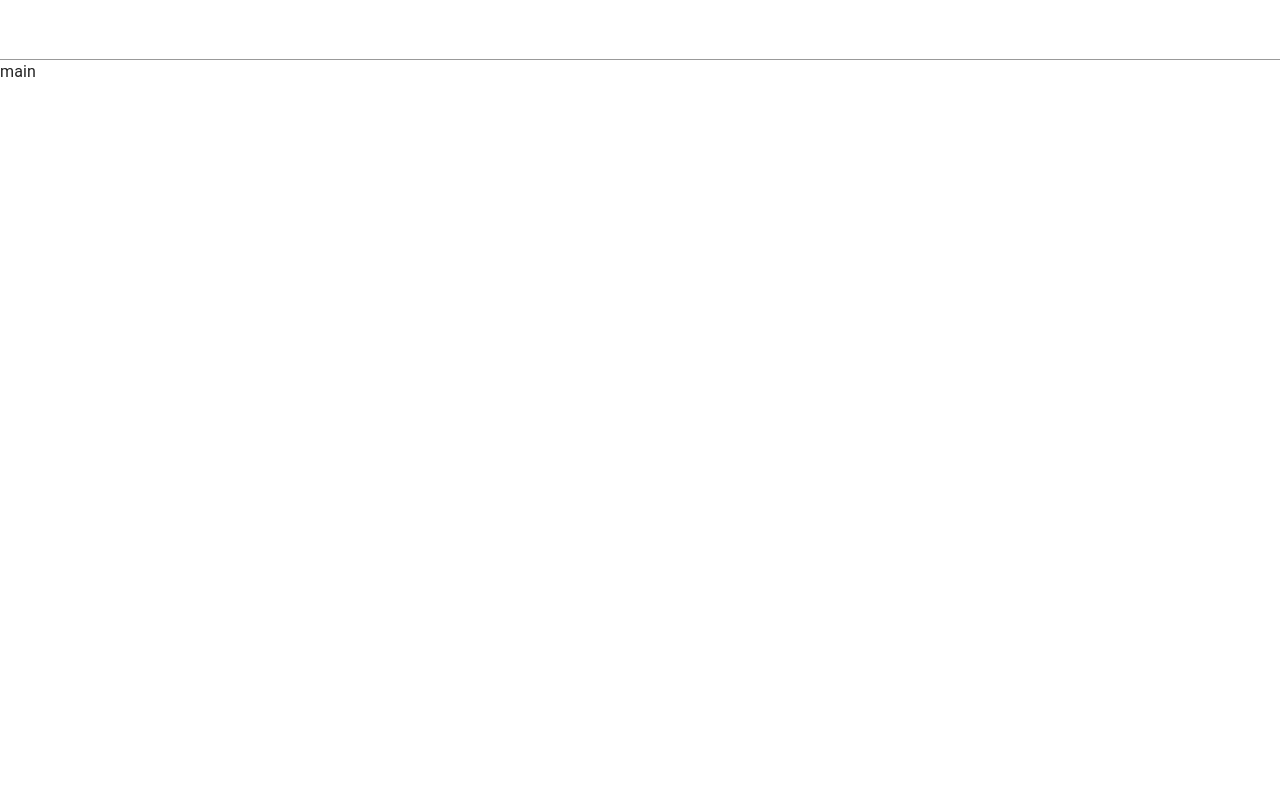
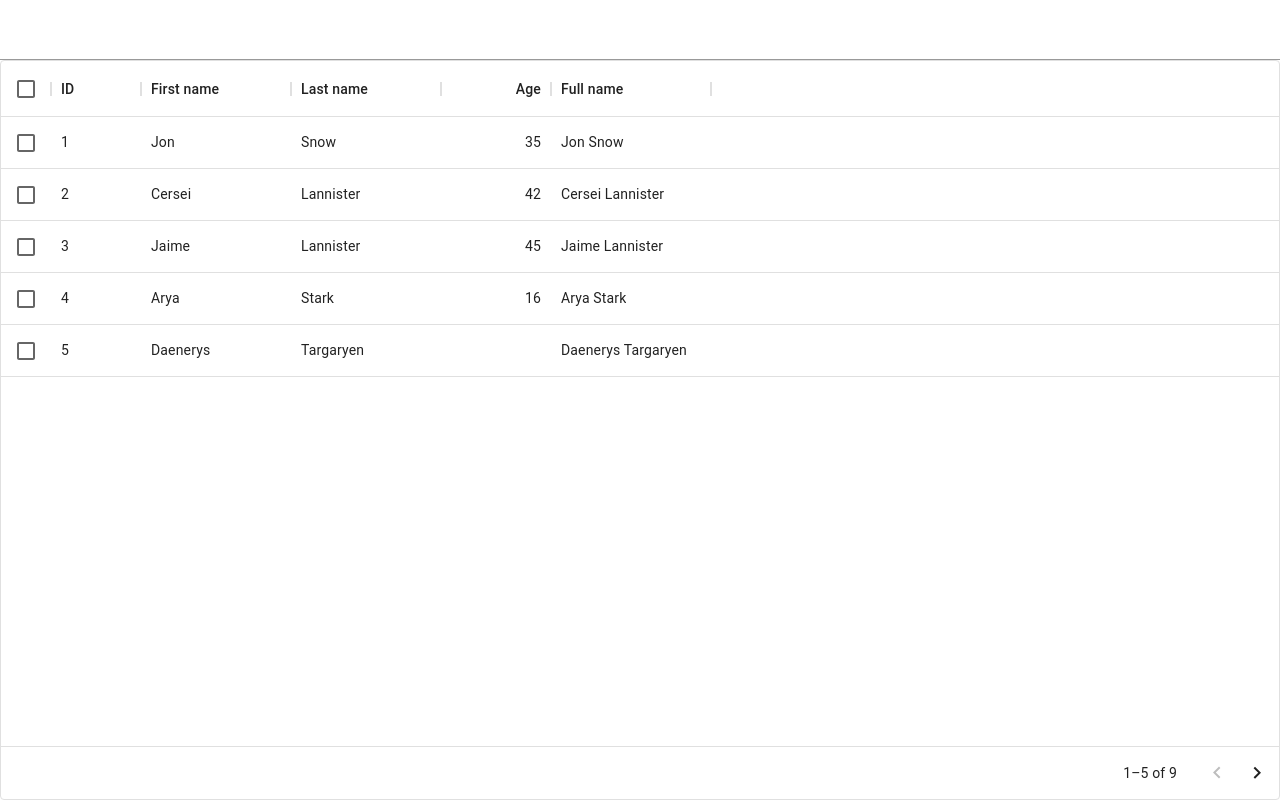
Before and after one commit to hastmaka/followmy, a React (Create React App) app: page / in a window 1280 px wide. Built offline with nearby package versions, Linux system fonts and the light colour scheme.

Commit message:
adding x-data-grid

```diff
--- a/package.json
+++ b/package.json
@@ -7,6 +7,7 @@
     "@emotion/styled": "^11.10.6",
     "@mui/material": "^5.11.10",
     "@mui/styled-engine-sc": "^5.11.9",
+    "@mui/x-data-grid": "^5.17.25",
     "@reduxjs/toolkit": "^1.9.3",
     "@testing-library/jest-dom": "^5.16.5",
     "@testing-library/react": "^13.4.0",
--- a/src/section/main/Main.jsx
+++ b/src/section/main/Main.jsx
@@ -1,18 +1,75 @@
 // material
-import {Stack} from "@mui/material";
-import {styled} from '@mui/material/styles';
+import { Stack, Box } from "@mui/material";
+import { styled } from '@mui/material/styles';
+import { DataGrid } from '@mui/x-data-grid';
 
-const RootStyle = styled(Stack)(({theme}) => ({}));
+const RootStyle = styled(Stack)(({ theme }) => ({
+  height: 'calc(100vh - 60px)'
+}));
+
+const columns = [
+  { field: 'id', headerName: 'ID', width: 90 },
+  {
+    field: 'firstName',
+    headerName: 'First name',
+    width: 150,
+    editable: true,
+  },
+  {
+    field: 'lastName',
+    headerName: 'Last name',
+    width: 150,
+    editable: true,
+  },
+  {
+    field: 'age',
+    headerName: 'Age',
+    type: 'number',
+    width: 110,
+    editable: true,
+  },
+  {
+    field: 'fullName',
+    headerName: 'Full name',
+    description: 'This column has a value getter and is not sortable.',
+    sortable: false,
+    width: 160,
+    valueGetter: (params) =>
+      `${params.row.firstName || ''} ${params.row.lastName || ''}`,
+  },
+];
+
+const rows = [
+  { id: 1, lastName: 'Snow', firstName: 'Jon', age: 35 },
+  { id: 2, lastName: 'Lannister', firstName: 'Cersei', age: 42 },
+  { id: 3, lastName: 'Lannister', firstName: 'Jaime', age: 45 },
+  { id: 4, lastName: 'Stark', firstName: 'Arya', age: 16 },
+  { id: 5, lastName: 'Targaryen', firstName: 'Daenerys', age: null },
+  { id: 6, lastName: 'Melisandre', firstName: null, age: 150 },
+  { id: 7, lastName: 'Clifford', firstName: 'Ferrara', age: 44 },
+  { id: 8, lastName: 'Frances', firstName: 'Rossini', age: 36 },
+  { id: 9, lastName: 'Roxie', firstName: 'Harvey', age: 65 },
+];
 
 export default function Main() {
-    //how many hour
-    //how much u earn
-    //fuel
-    //other expenses
-    //day - weekly - monthly
+  //how many hour
+  //how much u earn
+  //fuel
+  //other expenses
+  //day - weekly - monthly
   return (
     <RootStyle>
-        main
+      <Box sx={{ height: '100%', width: '100%' }}>
+      <DataGrid
+        rows={rows}
+        columns={columns}
+        pageSize={5}
+        rowsPerPageOptions={[5]}
+        checkboxSelection
+        disableSelectionOnClick
+        experimentalFeatures={{ newEditingApi: true }}
+      />
+    </Box>
     </RootStyle>
   )
 }
```
Also changed, not shown: 1 other file (tests, documents, lock files or other folders).
